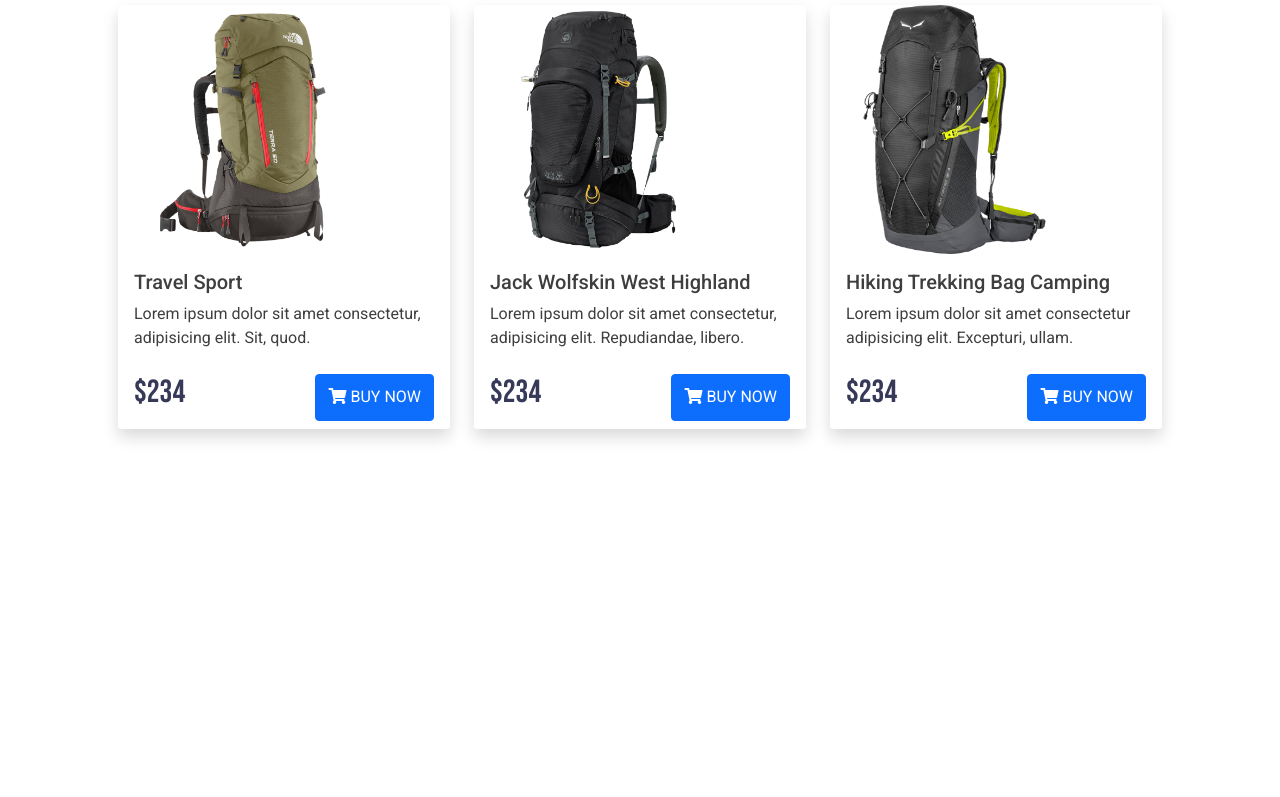
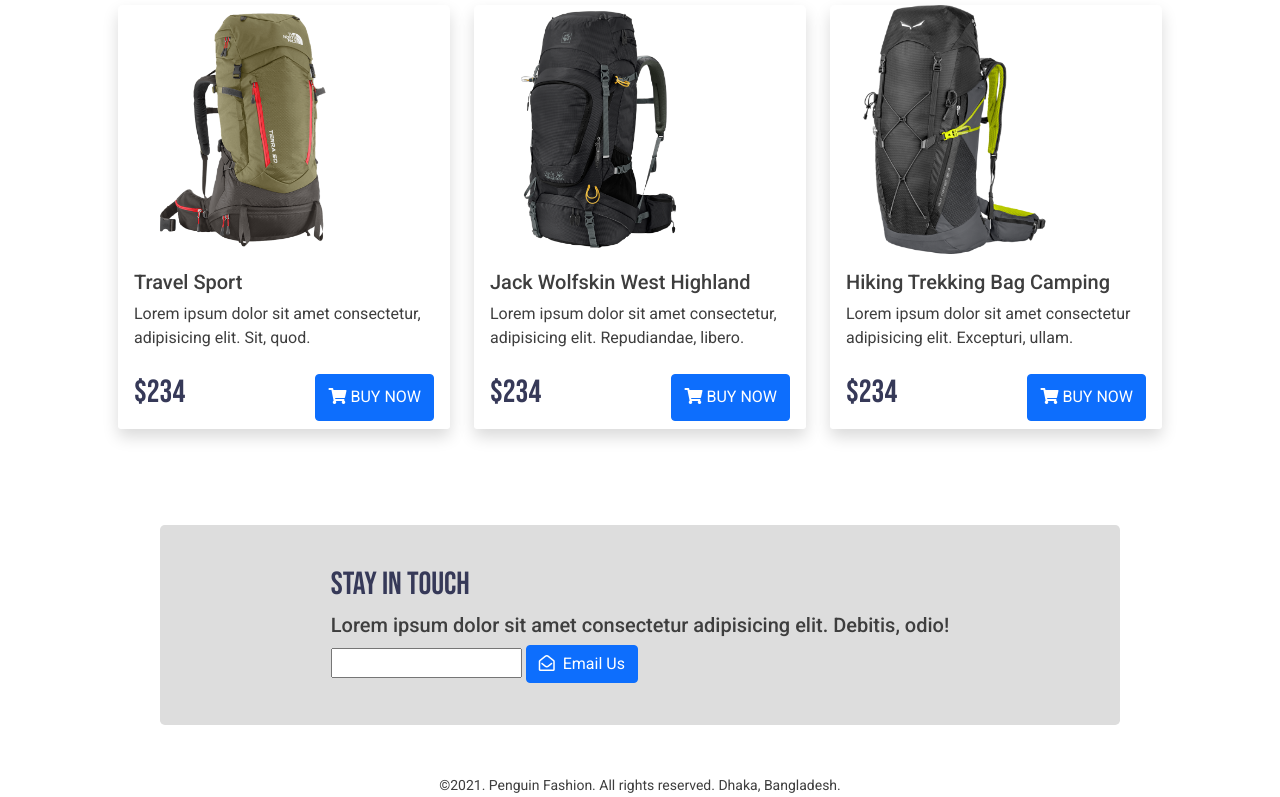
Before and after one commit to samssjubair/penguin-fashion, a plain HTML site: page index.html in a window 1280 px wide. Shown: the part 1813-2610 px from the top of the page. Before the commit the page ends 2338 px from the top, so only its background shows below. Drawn offline with nearby package versions, Linux system fonts and the light colour scheme.

Commit message:
footer added

```diff
--- a/css/styles.css
+++ b/css/styles.css
@@ -31,3 +31,10 @@ h3{
 .img-card{
     margin: 0 auto;
 }
+.contact-sec{
+    height: 200px;
+    background-color: #dddddd;
+}
+.navbar a{
+    color: #000000;
+}
--- a/index.html
+++ b/index.html
@@ -183,11 +183,19 @@
                 </div>
                 </div>
         </section>
-
+        <section  class="d-flex mt-5 container contact-sec justify-content-center rounded-3 w-75  align-items-center">
+            <div >
+                <h2>Stay in touch</h2>
+                <h5>Lorem ipsum dolor sit amet consectetur adipisicing elit. Debitis, odio!</h5>
+                <input type="text">
+                <button class="btn btn-primary"><i class="far fa-envelope-open"></i>&nbsp Email Us</button>
+            </div>
+        </section>
     </main>
-
-    <footer>
-
+    <footer class="text-center mt-5">
+        <small>
+            ©2021. Penguin Fashion. All rights reserved. Dhaka, Bangladesh.
+        </small>
     </footer>
 
 
```
